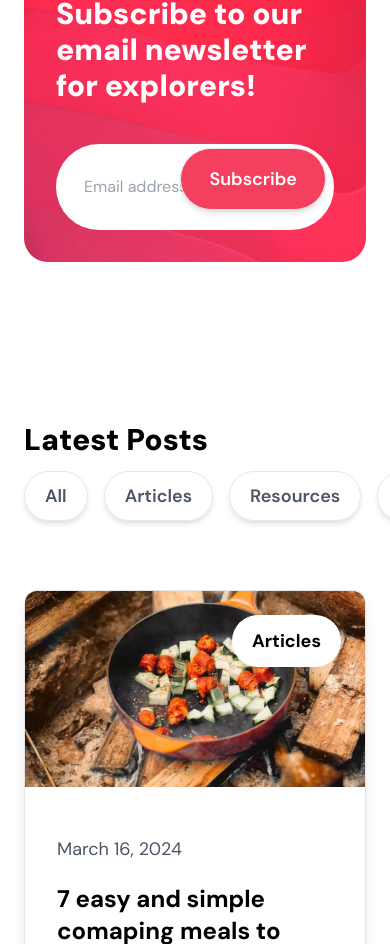
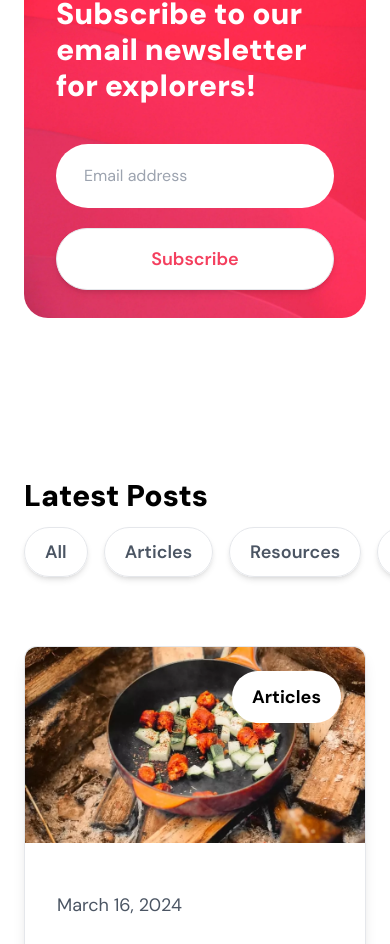
Before and after one commit to Patrick-Njiru/cozy-shelter, a React (Vite) app: page /blog in a window 390 px wide. Shown: the part 2029-2973 px from the top of the page. Built offline with nearby package versions, Linux system fonts and the light colour scheme; the HTML template or start-up script is replaced by a standard one.

Commit message:
Fix bug.

```diff
--- a/src/components/Subscribe.jsx
+++ b/src/components/Subscribe.jsx
@@ -20,13 +20,13 @@ const Subscribe = ({ purpose }) => {
 						<h1 className='font-black text-3xl sm:text-4xl md:text-5xl'>
 							Subscribe to our email newsletter for explorers!
 						</h1>
-						<div className='relative'>
+						<div className='relative flex flex-col items-center space-y-4 sm:space-y-0 sm:block'>
 							<input
 								type='text'
 								placeholder='Email address'
-								className='transition-all duration-500 ease-in-out w-full h-[86px] ps-7 outline-none rounded-full text-gray-600 hover:scale-[99.5%]'
+								className='transition-all duration-500 ease-in-out w-full ps-7 outline-none rounded-full text-gray-600 h-16 hover:scale-[99.5%] sm:h-[86px]'
 							/>
-							<button className='transition-all duration-500 ease-in-out absolute inline bg-rose-500 text-white px-7 py-4 text-lg font-semibold w-fit rounded-full end-[0.5rem] top-1 border shadow-md hover:bg-rose-600 hover:top-0 sm:px-10 sm:py-6'>
+							<button className='transition-all duration-500 ease-in-out relative bg-white text-rose-500 w-full inline px-7 py-4 text-lg font-semibold border rounded-full top-1 shadow-md hover:top-0 sm:absolute sm:bg-rose-500 sm:hover:bg-rose-600 sm:text-white sm:px-10 sm:py-6 sm:end-[0.5rem] sm:w-fit'>
 								Subscribe
 							</button>
 						</div>
```
